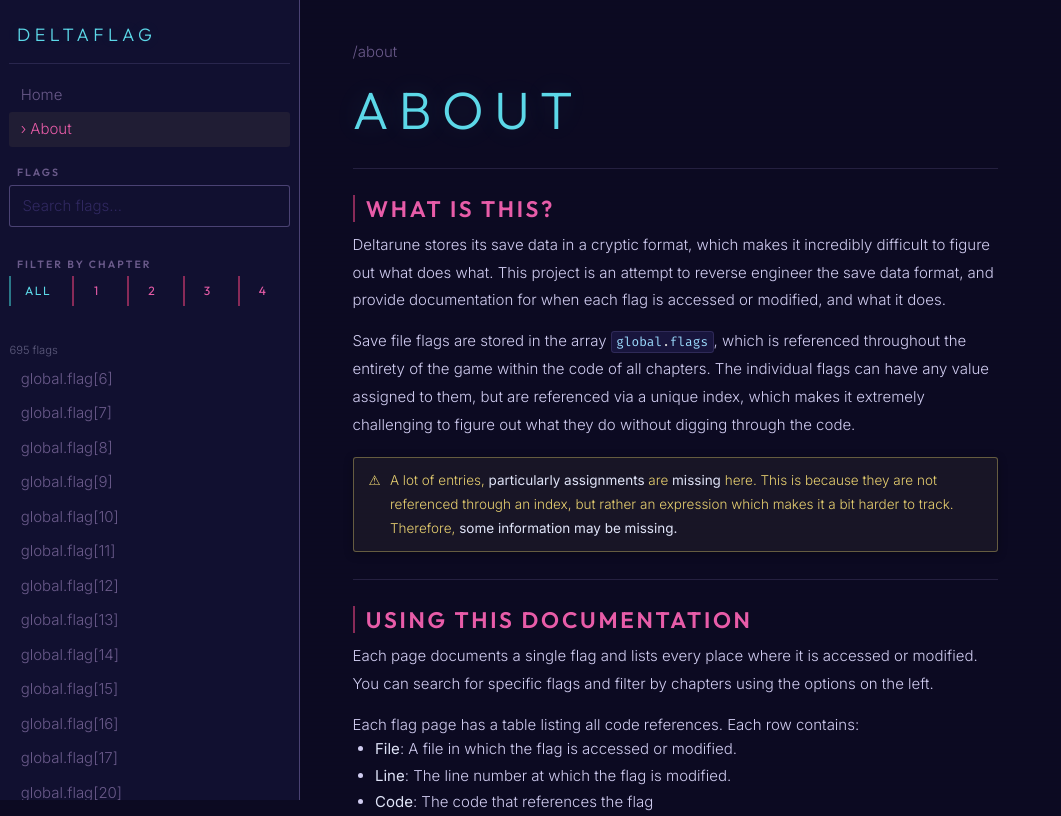
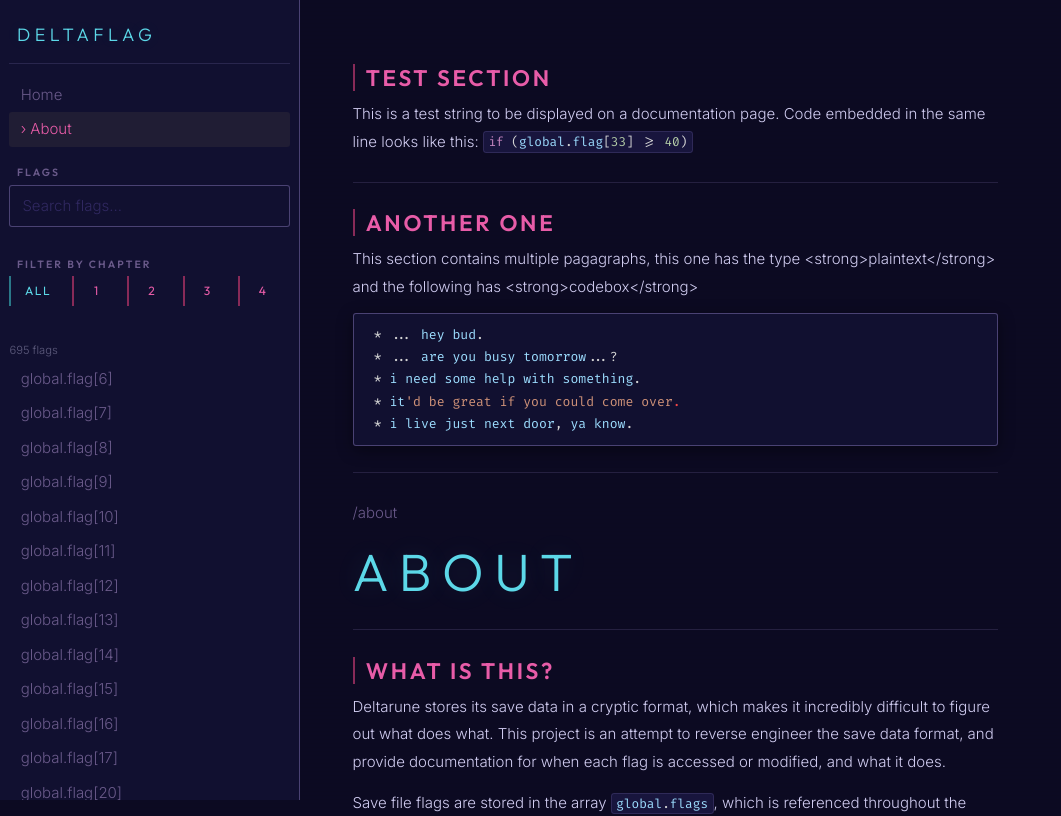
Before and after one commit to ORANGETAN3422/deltaflag, a SvelteKit app: page /about in a window 1280 px wide. Shown: the top 816 px of the page, without its empty margins (0-1061 px from the left). Built offline with nearby package versions, Linux system fonts and the light colour scheme.

Commit message:
Start implementing JSON doc rendering

```diff
--- /dev/null
+++ b/src/lib/components/docs/Element_Code.svelte
@@ -0,0 +1,6 @@
+<script>
+	import CodeBlock from "../CodeBlock.svelte";
+    let { value } = $props();
+</script>
+
+<CodeBlock code={value} />
--- /dev/null
+++ b/src/lib/components/docs/Element_Text.svelte
@@ -0,0 +1,5 @@
+<script>
+    let { value } = $props();
+</script>
+
+{value}
--- /dev/null
+++ b/src/lib/components/docs/JsonDoc.svelte
@@ -0,0 +1,25 @@
+<script lang="ts">
+    import { parseJson, getParagraphComponent, getElementComponent } from "$lib/docs_json_parser";
+    import type { JsonDoc, Paragraph } from "$lib/docs_json_parser";
+
+    import test from '$lib/documentation/testdoc.json';
+    const doc = test as JsonDoc;
+</script>
+
+{#each doc.sections as section}
+    <h2>{section.title}</h2>
+    {#each section.paragraphs as paragraph}
+        {@render paragraphBlock(paragraph)}
+    {/each}
+    <hr/>
+{/each}
+
+{#snippet paragraphBlock(paragraph: Paragraph)}
+    {@const Parag = getParagraphComponent(paragraph.type)}
+    <Parag>
+        {#each paragraph.contents as element}
+            {@const Elem = getElementComponent(element.type)}
+            <Elem value={element.value}/>
+        {/each}
+    </Parag>
+{/snippet}
--- /dev/null
+++ b/src/lib/components/docs/Paragraph_Codeblock.svelte
@@ -0,0 +1 @@
+<pre><slot/></pre>
--- /dev/null
+++ b/src/lib/components/docs/Paragraph_Plaintext.svelte
@@ -0,0 +1,3 @@
+<p>
+    <slot />
+</p>
--- /dev/null
+++ b/src/lib/docs_json_parser.ts
@@ -0,0 +1,60 @@
+import type { Component, ComponentProps } from "svelte";
+import ParagraphPlaintext from "./components/docs/Paragraph_Plaintext.svelte";
+import ParagraphCodeblock from "./components/docs/Paragraph_Codeblock.svelte";
+import ElementText from "./components/docs/Element_Text.svelte";
+import ElementCode from "./components/docs/Element_Code.svelte";
+
+// I added types for literally everything for easier parsing
+export interface JsonDoc {
+    sections: Section[]
+};
+
+export interface Section {
+    title: string,
+    paragraphs: Paragraph[]
+};
+
+export type ParagraphType = "plaintext" | "codebox";
+
+export interface Paragraph {
+    type: ParagraphType,
+    contents: Element[]
+};
+
+export type ElementType = "code" | "text";
+
+export interface Element {
+    type: ElementType,
+    value: string
+};
+
+/**
+* Parses a JSON string into a JsonDoc object.
+* Note: casts type any to JsonDoc, so there is a chance it silently fails.
+*/
+export function parseJson(json: string): JsonDoc {
+    const doc: JsonDoc = JSON.parse(json);
+    return doc;
+}
+
+/**
+* Stringifies a JsonDoc to a JSON string.
+*/
+export function exportJson(doc: JsonDoc): string {
+    const json: string = JSON.stringify(doc, null, 4); // indent with 4 spaces for debugging
+    return json;
+}
+
+export function getParagraphComponent(type: ParagraphType): Component {
+    switch (type) {
+        case "plaintext": return ParagraphPlaintext
+        case "codebox":   return ParagraphCodeblock
+    }
+}
+
+export function getElementComponent(type: ElementType): Component<{ value: string }> {
+    switch (type) {
+        case "text": return ElementText
+        case "code": return ElementCode
+    }
+}
--- a/src/routes/about/+page.svelte
+++ b/src/routes/about/+page.svelte
@@ -1,6 +1,7 @@
 <script lang="ts">
 	import { base } from '$app/paths';
 	import CodeBlock from '$lib/components/CodeBlock.svelte';
+	import JsonDoc from '$lib/components/docs/JsonDoc.svelte';
 	import GmlFilename from '$lib/components/GmlFilename.svelte';
 
 	const example_references = [
@@ -21,6 +22,8 @@
 		}
 	]
 </script>
+
+<JsonDoc/>
 
 <p class="text-muted">/about</p>
 
```
